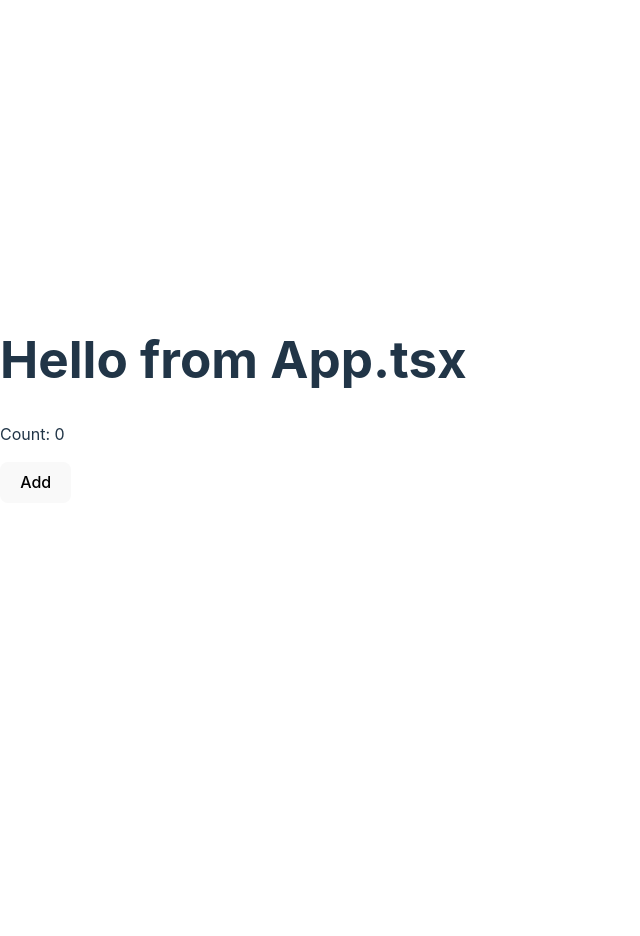
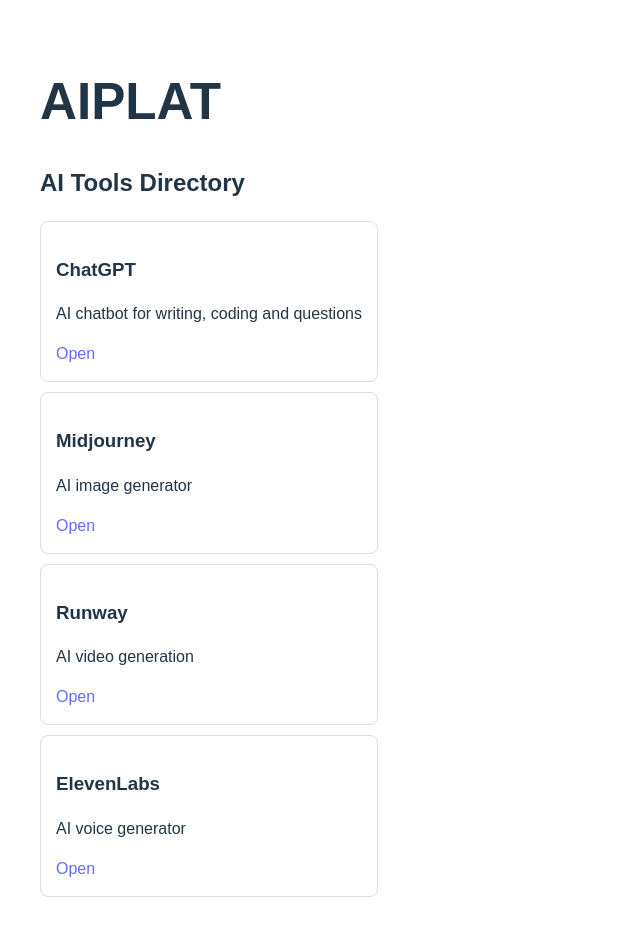
Before and after one commit to asicanavet-gif/vite-react, a React (Vite) app: page / in a window 1280 px wide. Shown: the top 936 px of the page, without its empty margins (0-640 px from the left). Before the commit the page ends 800 px from the top, so only its background shows below. Built offline with nearby package versions, Linux system fonts and the light colour scheme.

Commit message:
Update App.tsx

```diff
--- a/src/App.tsx
+++ b/src/App.tsx
@@ -1,19 +1,46 @@
-import React from "react";
-import { useState } from "react";
-
-export default function App() {
-  const [count, setCount] = useState(0);
+function App() {
+  const tools = [
+    {
+      name: "ChatGPT",
+      description: "AI chatbot for writing, coding and questions",
+      link: "https://chat.openai.com"
+    },
+    {
+      name: "Midjourney",
+      description: "AI image generator",
+      link: "https://www.midjourney.com"
+    },
+    {
+      name: "Runway",
+      description: "AI video generation",
+      link: "https://runwayml.com"
+    },
+    {
+      name: "ElevenLabs",
+      description: "AI voice generator",
+      link: "https://elevenlabs.io"
+    }
+  ];
 
   return (
-    <div className="w-full h-screen flex flex-col items-center justify-center gap-4">
-      <h1 className="text-3xl font-bold">Hello from App.tsx</h1>
-      <p className="text-lg">Count: {count}</p>
-      <button
-        className="px-4 py-2 rounded-xl shadow bg-blue-500 text-white"
-        onClick={() => setCount(count + 1)}
-      >
-        Add
-      </button>
+    <div style={{ padding: "40px", fontFamily: "Arial" }}>
+      <h1>AIPLAT</h1>
+      <h2>AI Tools Directory</h2>
+
+      {tools.map((tool, index) => (
+        <div key={index} style={{
+          border: "1px solid #ddd",
+          padding: "15px",
+          marginBottom: "10px",
+          borderRadius: "8px"
+        }}>
+          <h3>{tool.name}</h3>
+          <p>{tool.description}</p>
+          <a href={tool.link} target="_blank">Open</a>
+        </div>
+      ))}
     </div>
   );
 }
+
+export default App;
```
